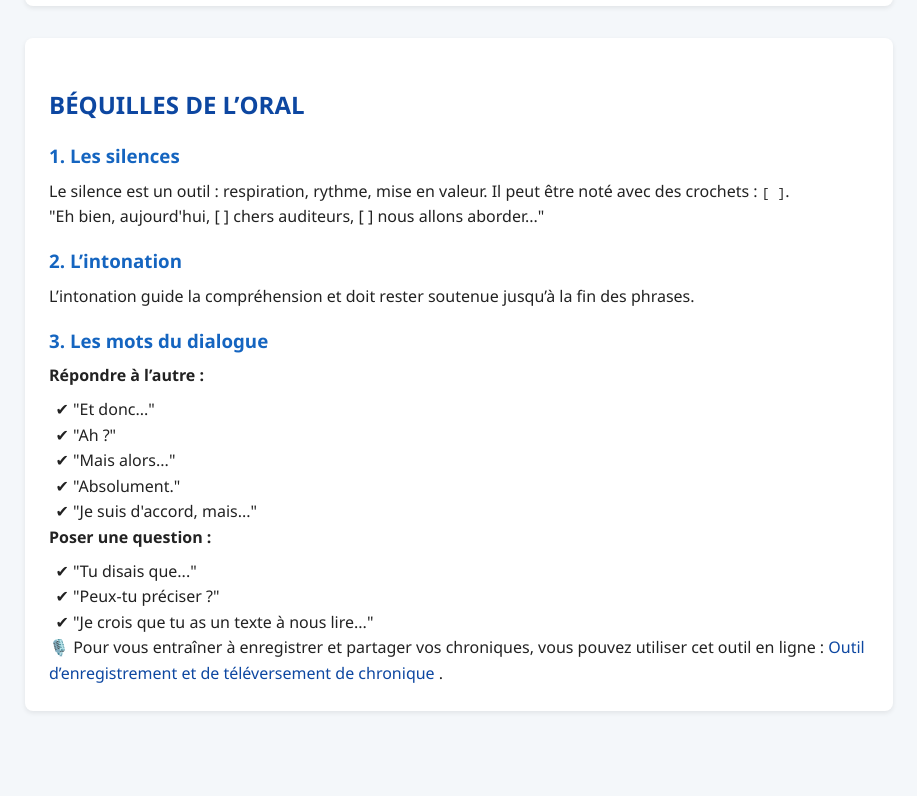
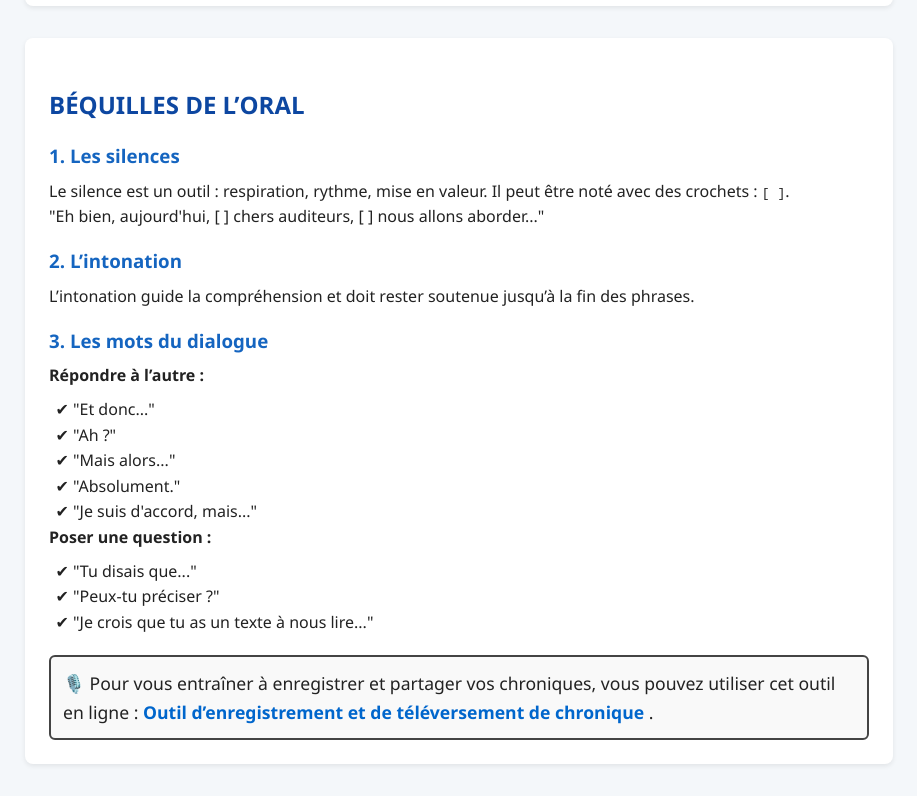
Before and after one commit to Julien-DRANE/webraio_ecriture_trame, a plain HTML site: page annexe.html in a window 1280 px wide. Shown: the part 1957-2753 px from the top of the page, without its empty margins (181-1098 px from the left). Before the commit the page ends 2700 px from the top, so only its background shows below. Drawn offline with Linux system fonts and the light colour scheme.

Commit message:
Update style.css

```diff
--- a/style.css
+++ b/style.css
@@ -247,3 +247,22 @@ header {
   text-align: center;
   padding: 1rem;
 }
+
+.outil-enregistrement {
+  margin-top: 20px;
+  padding: 12px;
+  border: 2px solid #444;
+  border-radius: 6px;
+  background-color: #f9f9f9;
+  font-size: 1.1em;
+}
+
+.outil-enregistrement a {
+  font-weight: bold;
+  color: #0066cc;
+  text-decoration: none;
+}
+
+.outil-enregistrement a:hover {
+  text-decoration: underline;
+}
```
